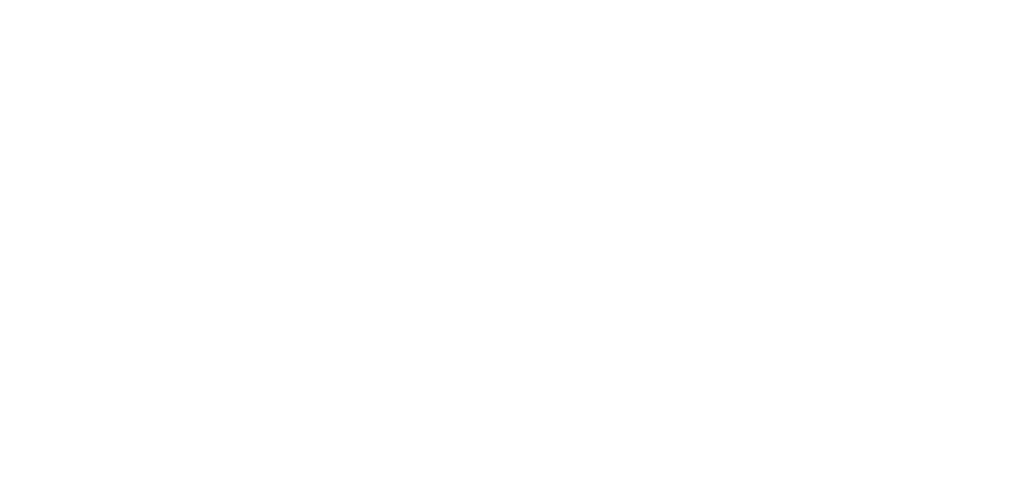
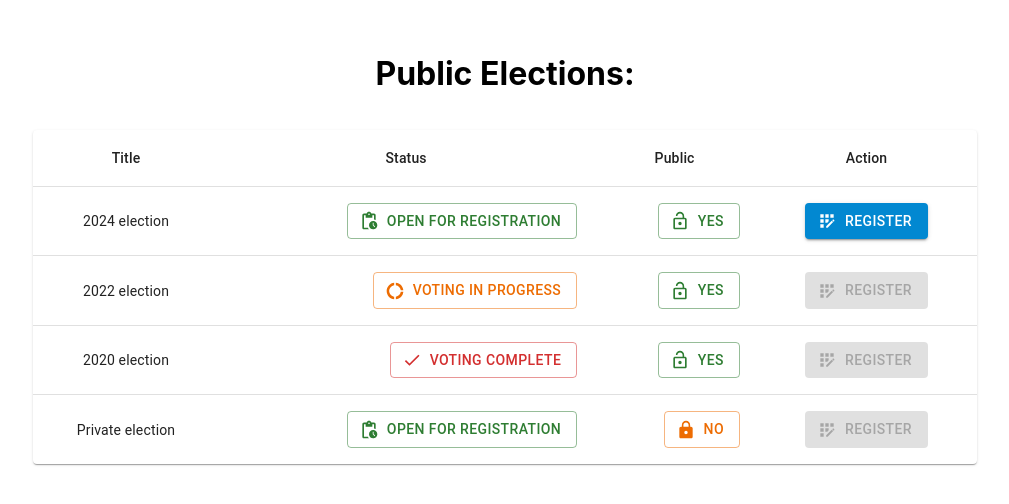
Before and after one commit to meyeralex31/csci550, a React (Create React App) app: page /publicElection in a window 1280 px wide. Before the commit this address had no page. Shown: the part 152-656 px from the top of the page, without its empty margins (135-1144 px from the left). Built offline with nearby package versions, Linux system fonts and the light colour scheme.

Commit message:
finsih election page

```diff
--- a/src/App.jsx
+++ b/src/App.jsx
@@ -9,7 +9,7 @@
 import Create from "./Create";
 import RegisterElectionPage from "./RegisterElectionPage/RegisterElectionPage";
 import StartElection from "./RegisterElectionPage/StartElection";
-
+import PublicElection from "./PublicElectionPage";
 const App = () => {
   return (
     <UserProvider>
@@ -28,6 +28,7 @@
           <Route path="/create" element={<Create />} />
           <Route path="/registerElection" element={<RegisterElectionPage />} />
           <Route path="/startElection" element={<StartElection />} />
+          <Route path="/publicElection" element={<PublicElection />} />
         </Routes>
       </BrowserRouter>
     </UserProvider>
--- a/src/HomePage.jsx
+++ b/src/HomePage.jsx
@@ -8,7 +8,6 @@
 import ContentPasteIcon from "@mui/icons-material/ContentPaste";
 import KeyIcon from "@mui/icons-material/Key";
 import { useNavigate } from "react-router-dom";
-
 const HomePage = () => {
   const { userName } = useUser();
   const navigate = useNavigate();
@@ -48,7 +47,7 @@
               </ButtonCard>
               <ButtonCard
                 onClick={() => {
-                  console.log("Public Elections");
+                  navigate("/publicElection");
                 }}
               >
                 <GroupIcon /> <span>Public Elections</span>
--- /dev/null
+++ b/src/PublicElectionPage.jsx
@@ -0,0 +1,131 @@
+import React, { useState } from "react";
+import Grid from "@mui/material/Grid";
+import Paper from "@mui/material/Paper";
+import Table from "@mui/material/Table";
+import TableBody from "@mui/material/TableBody";
+import TableCell from "@mui/material/TableCell";
+import TableContainer from "@mui/material/TableContainer";
+import TableHead from "@mui/material/TableHead";
+import TableRow from "@mui/material/TableRow";
+import PublicPrivateButton from "./RegisterElectionPage/PublicPrivateButton";
+import RegisterButton from "./RegisterElectionPage/RegisterButton";
+import { useNavigate } from "react-router-dom";
+import Button from "@mui/material/Button";
+import PendingActionsIcon from "@mui/icons-material/PendingActions";
+import DoneIcon from "@mui/icons-material/Done";
+import DonutLargeIcon from "@mui/icons-material/DonutLarge";
+const REGISTRATION_STATUS = "Registeration Open";
+const VOTING_IN_PROGRESS_STATUS = "Voting Started";
+const VOTING_ENDED_STATUS = "Voting Ended";
+
+const PublicElection = () => {
+  const nonbuttonstyle = {
+    float: "right",
+    cursor: "none",
+    pointerEvents: "none",
+    marginRight: "auto",
+    marginLeft: "auto",
+  };
+  const centerStyle = { marginRight: "auto", marginLeft: "auto" };
+  const elections = [
+    { title: "2024 election", public: true, status: REGISTRATION_STATUS },
+    { title: "2022 election", public: true, status: VOTING_IN_PROGRESS_STATUS },
+    { title: "2020 election", public: true, status: VOTING_ENDED_STATUS },
+    { title: "Private election", public: false, status: REGISTRATION_STATUS },
+  ];
+  const navigate = useNavigate();
+
+  const getStatus = (status) => {
+    if (status === REGISTRATION_STATUS) {
+      return (
+        <Button
+          style={nonbuttonstyle}
+          startIcon={<PendingActionsIcon />}
+          variant="outlined"
+          color="success"
+        >
+          Open for Registration
+        </Button>
+      );
+    } else if (status === VOTING_IN_PROGRESS_STATUS) {
+      return (
+        <Button
+          style={nonbuttonstyle}
+          startIcon={<DonutLargeIcon />}
+          variant="outlined"
+          color="warning"
+        >
+          Voting In Progress
+        </Button>
+      );
+    } else if (status === VOTING_ENDED_STATUS) {
+      return (
+        <Button
+          style={nonbuttonstyle}
+          startIcon={<DoneIcon />}
+          variant="outlined"
+          color="error"
+        >
+          Voting Complete
+        </Button>
+      );
+    }
+  };
+  return (
+    <div
+      style={{
+        display: "flex",
+        alignItems: "center",
+        justifyContent: "center",
+      }}
+    >
+      <Grid style={{ width: "75%" }} container spacing={2}>
+        <Grid item xs={12}>
+          <h1 style={{ textAlign: "center" }}>Public Elections:</h1>
+        </Grid>
+        <Grid item xs={12}>
+          <TableContainer component={Paper}>
+            <Table sx={{ minWidth: 650 }} aria-label="simple table">
+              <TableHead>
+                <TableRow>
+                  <TableCell align="center">Title</TableCell>
+                  <TableCell align="center">Status</TableCell>
+                  <TableCell align="center">Public</TableCell>
+                  <TableCell align="center">Action</TableCell>
+                </TableRow>
+              </TableHead>
+              <TableBody>
+                {elections.map((row, index) => (
+                  <TableRow
+                    key={`${row.title}-${index}`}
+                    sx={{ "&:last-child td, &:last-child th": { border: 0 } }}
+                  >
+                    <TableCell align="center" component="th" scope="row">
+                      {row.title}
+                    </TableCell>
+                    <TableCell align="center">
+                      {getStatus(row.status)}
+                    </TableCell>
+                    <TableCell align="center">
+                      <PublicPrivateButton publicElection={row.public} />
+                    </TableCell>
+                    <TableCell align="center">
+                      <RegisterButton
+                        disabled={
+                          row.status !== REGISTRATION_STATUS || !row.public
+                        }
+                        onClick={() => navigate("/registerElection")}
+                      />
+                    </TableCell>
+                  </TableRow>
+                ))}
+              </TableBody>
+            </Table>
+          </TableContainer>
+        </Grid>
+      </Grid>
+    </div>
+  );
+};
+
+export default PublicElection;
--- /dev/null
+++ b/src/RegisterElectionPage/PublicPrivateButton.jsx
@@ -0,0 +1,36 @@
+import React from "react";
+import Button from "@mui/material/Button";
+import LockOpenIcon from "@mui/icons-material/LockOpen";
+import LockIcon from "@mui/icons-material/Lock";
+const buttonstyle = {
+  float: "right",
+  cursor: "none",
+  pointerEvents: "none",
+};
+const PublicPrivateButton = ({ publicElection }) => {
+  if (publicElection) {
+    return (
+      <Button
+        startIcon={<LockOpenIcon />}
+        style={buttonstyle}
+        variant="outlined"
+        color="success"
+      >
+        Yes
+      </Button>
+    );
+  } else {
+    return (
+      <Button
+        style={buttonstyle}
+        startIcon={<LockIcon />}
+        variant="outlined"
+        color="warning"
+      >
+        No
+      </Button>
+    );
+  }
+};
+
+export default PublicPrivateButton;
--- a/src/RegisterElectionPage/RegisterButton.jsx
+++ b/src/RegisterElectionPage/RegisterButton.jsx
@@ -2,8 +2,11 @@
 import ClearIcon from "@mui/icons-material/Clear";
 import AppRegistrationIcon from "@mui/icons-material/AppRegistration";
 
-const RegisterButton = () => {
-  const registered = true;
+const RegisterButton = ({
+  disabled = false,
+  registered = false,
+  onClick = () => {},
+}) => {
   const style = { marginRight: "auto", marginLeft: "auto" };
   if (registered) {
     return (
@@ -12,6 +15,8 @@
         sx={style}
         variant="contained"
         color="error"
+        disabled={disabled}
+        onClick={onClick}
       >
         Unregister
       </Button>
@@ -23,6 +28,8 @@
         sx={style}
         variant="contained"
         color="info"
+        disabled={disabled}
+        onClick={onClick}
       >
         Register
       </Button>
--- a/src/RegisterElectionPage/Status.jsx
+++ b/src/RegisterElectionPage/Status.jsx
@@ -3,12 +3,11 @@
 import Button from "@mui/material/Button";
 import PendingActionsIcon from "@mui/icons-material/PendingActions";
 import CheckIcon from "@mui/icons-material/Check";
-import LockOpenIcon from "@mui/icons-material/LockOpen";
 import AssignmentLateIcon from "@mui/icons-material/AssignmentLate";
-import LockIcon from "@mui/icons-material/Lock";
 import WarningIcon from "@mui/icons-material/Warning";
+import PublicPrivateButton from "./PublicPrivateButton";
 const Status = () => {
-  const publicElection = true;
+  const publicElection = false;
   const openForRegisteration = true;
   const registered = true;
 
@@ -38,32 +37,6 @@
           color="error"
         >
           Closed for Registration
-        </Button>
-      );
-    }
-  };
-
-  const getPublicButton = () => {
-    if (publicElection) {
-      return (
-        <Button
-          startIcon={<LockOpenIcon />}
-          style={buttonstyle}
-          variant="outlined"
-          color="success"
-        >
-          Yes
-        </Button>
-      );
-    } else {
-      return (
-        <Button
-          style={buttonstyle}
-          startIcon={<LockIcon />}
-          variant="outlined"
-          color="warning"
-        >
-          No
         </Button>
       );
     }
@@ -116,7 +89,7 @@
         Is Public?:
       </Grid>
       <Grid item xs={9} style={{ float: "right" }}>
-        {getPublicButton()}
+        <PublicPrivateButton />
       </Grid>
       <Grid item xs={3}>
         Registered?:
```
